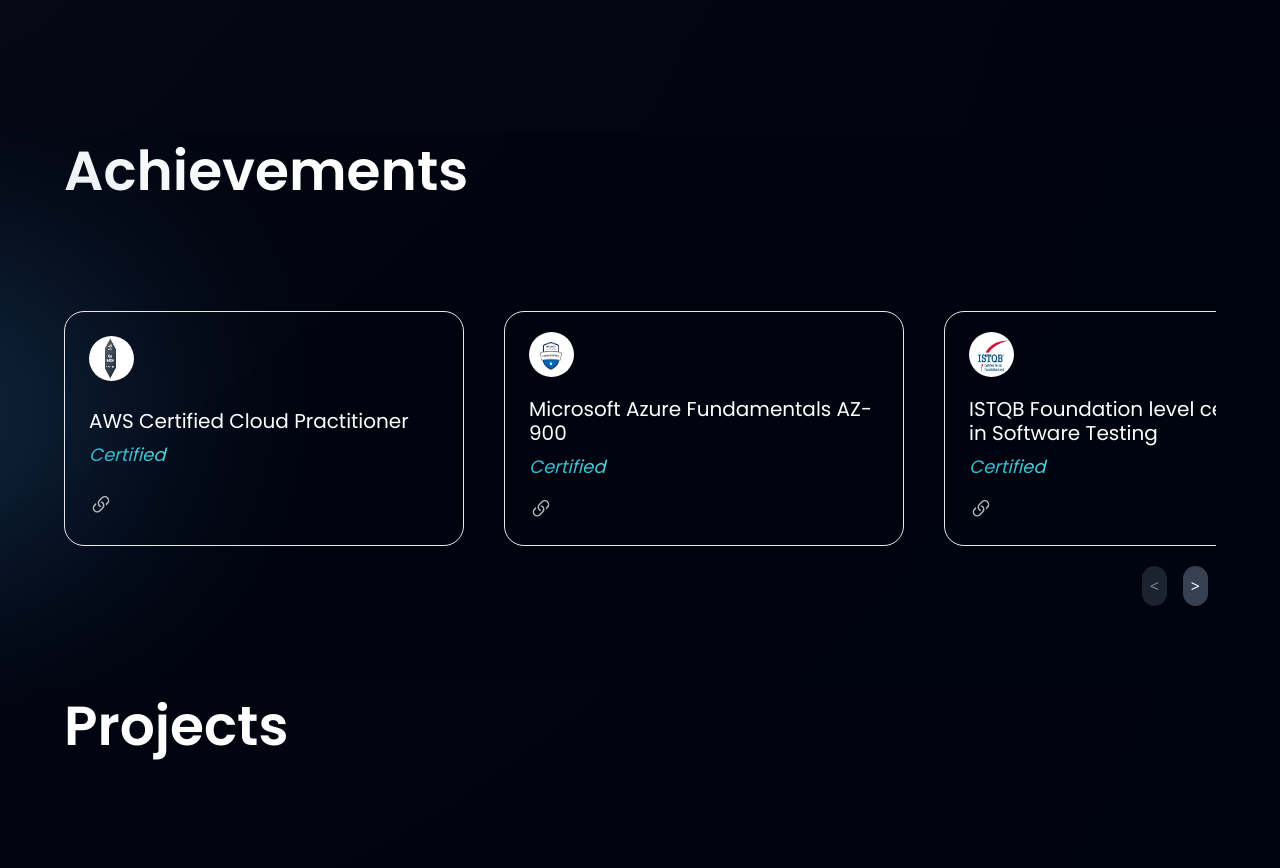
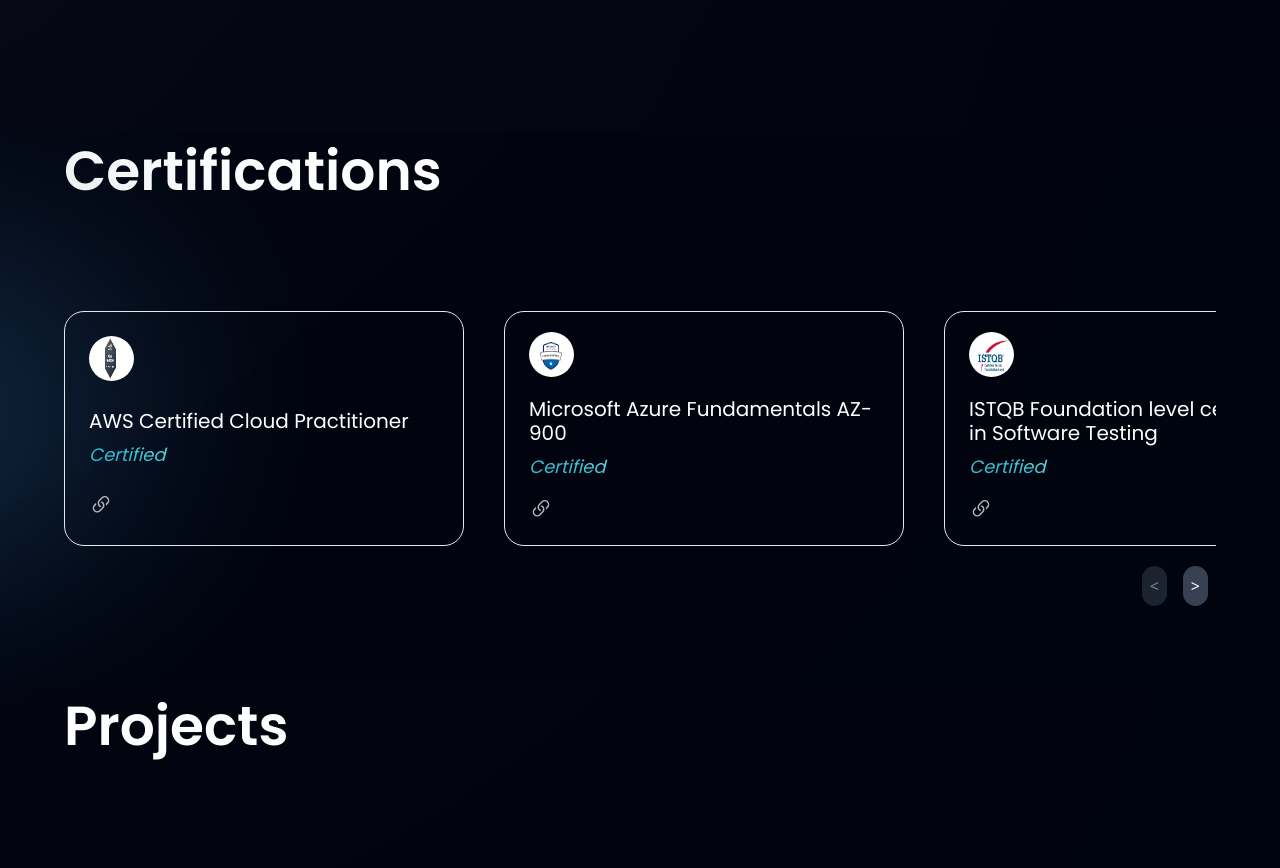
Before and after one commit to manjushriprao/personal-portfolio-main, a React (Vite) app: page / in a window 1280 px wide. Shown: the part 2540-3408 px from the top of the page. Built offline with nearby package versions, Linux system fonts and the light colour scheme.

Commit message:
Update Achievements.jsx

```diff
--- a/src/components/Achievements.jsx
+++ b/src/components/Achievements.jsx
@@ -46,7 +46,7 @@
       <div className={`bg-primary ${styles.flexCenter} ${styles.paddingX}`}>
         <div className={`${styles.boxWidth}`}>
           <h1 className="flex-1 font-poppins font-semibold ss:text-[55px] text-[45px] text-white ss:leading-[80px] leading-[80px]">
-            Achievements
+            Certifications
           </h1>
         </div>
       </div>
```
